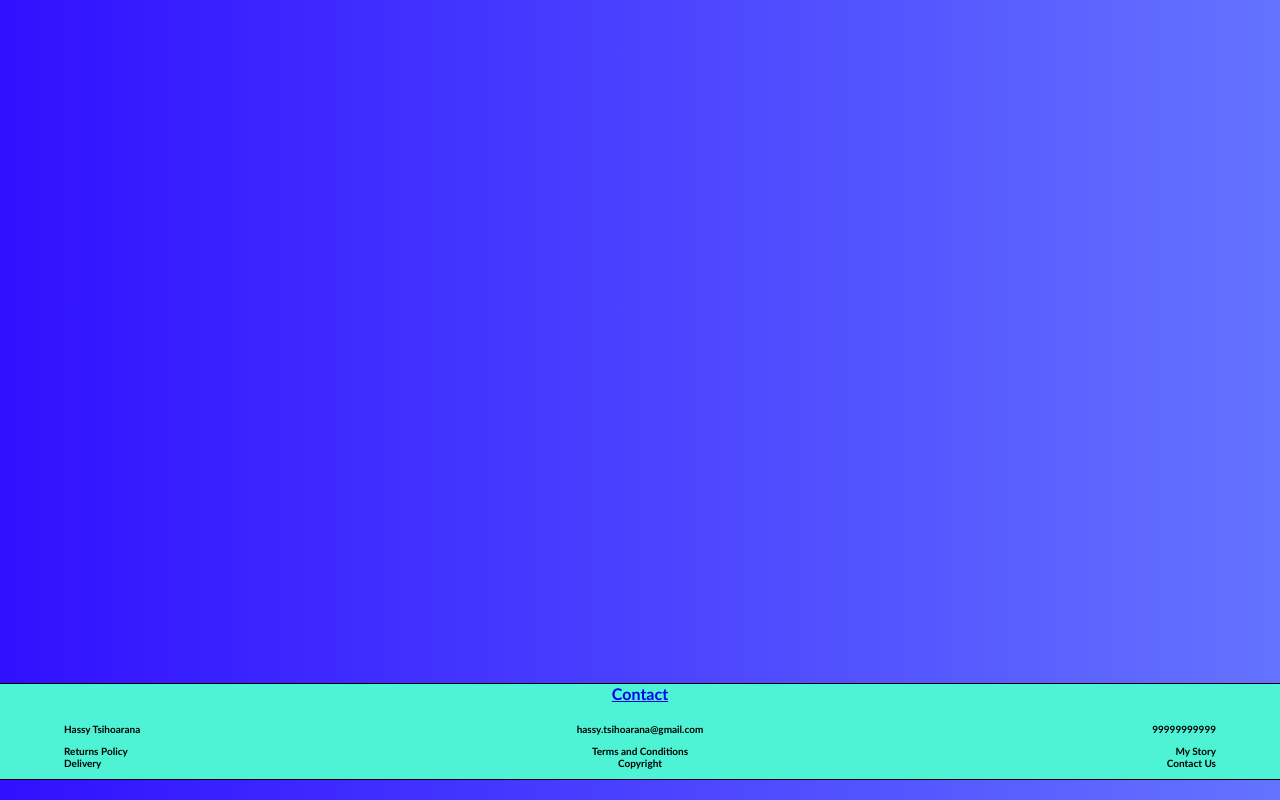
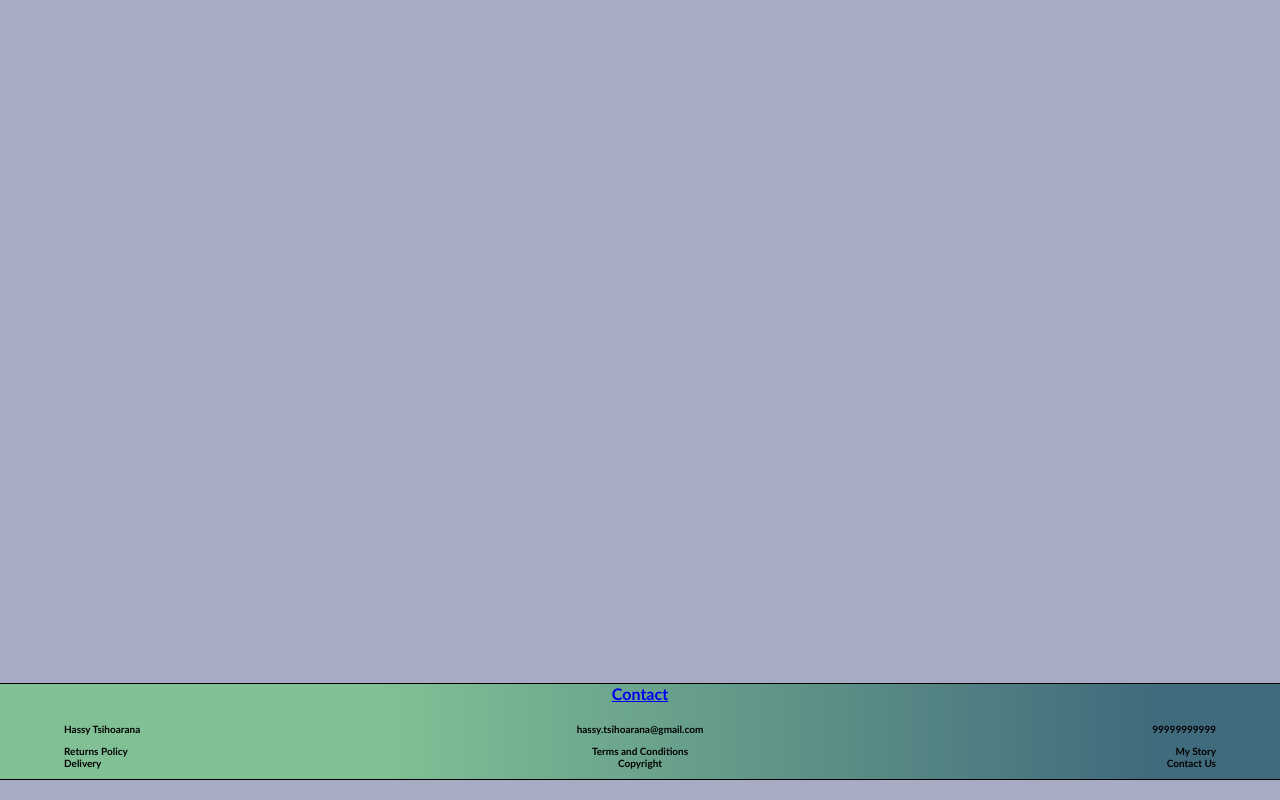
Before and after one commit to Hassyunity/Teams, a React (Create React App) app: page /sign-up in a window 1280 px wide. Shown: the part 202-1002 px from the top of the page. Built offline with nearby package versions, Linux system fonts and the light colour scheme.

Commit message:
change color design

```diff
--- a/src/App.js
+++ b/src/App.js
@@ -13,6 +13,10 @@ import Footer from './components/footer';
 // import Access from './pages/access';
 // import MyForm from './components/Post';
 // import MyForm from './components/Post';
+<>
+<script src="https://unpkg.com/react@18/umd/react.production.min.js"></script>
+<script src="https://unpkg.com/react-dom@18/umd/react-dom.production.min.js"></script>
+</>
 
 function App() {
   return (
--- a/src/components/Navbar/NavbarElements.js
+++ b/src/components/Navbar/NavbarElements.js
@@ -3,7 +3,11 @@ import { NavLink as Link } from 'react-router-dom';
 import styled from 'styled-components';
 
 export const Nav = styled.nav`
-background: #03FCD3;
+background: linear-gradient(
+    90deg,
+    #7ac48cd7 30%,
+    rgb(64, 107, 124) 90%
+  );
 height: 85px;
 display: flex;
 justify-content: space-between;
--- a/src/components/footer/Footer.css
+++ b/src/components/footer/Footer.css
@@ -3,7 +3,11 @@
     flex-direction: column;
     margin-bottom: 20px;
     font-weight: bold;
-    background: #4EF2D4;
+    background: linear-gradient(
+    90deg,
+    #7ac48cd7 30%,
+    rgb(64, 107, 124) 90%
+  );;
   }
 
   .footer-social-media {
--- a/src/pages/styles/Todo.css
+++ b/src/pages/styles/Todo.css
@@ -7,11 +7,7 @@ box-sizing: border-box;
 }
 
 body {
-  background: linear-gradient(
-    90deg,
-    rgba(48, 16, 255, 1) 0%,
-    rgba(100, 115, 255, 1) 100%
-  );
+  background: #A7ACC4
 }
 .todo-page {
   /* display: flex; */
```
